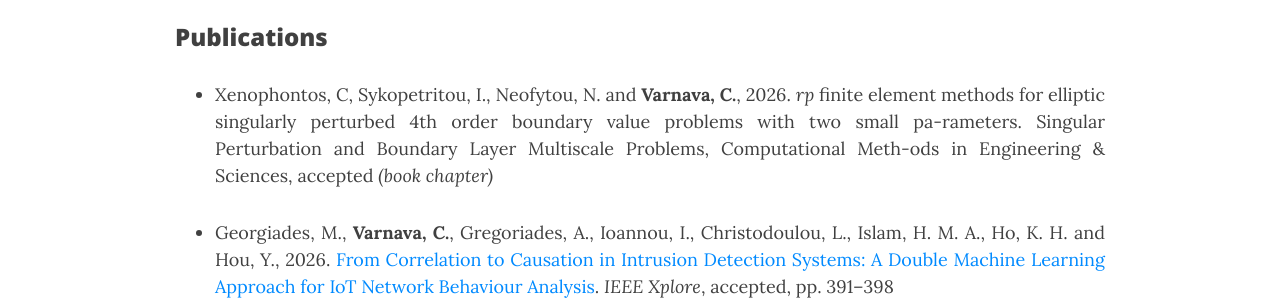
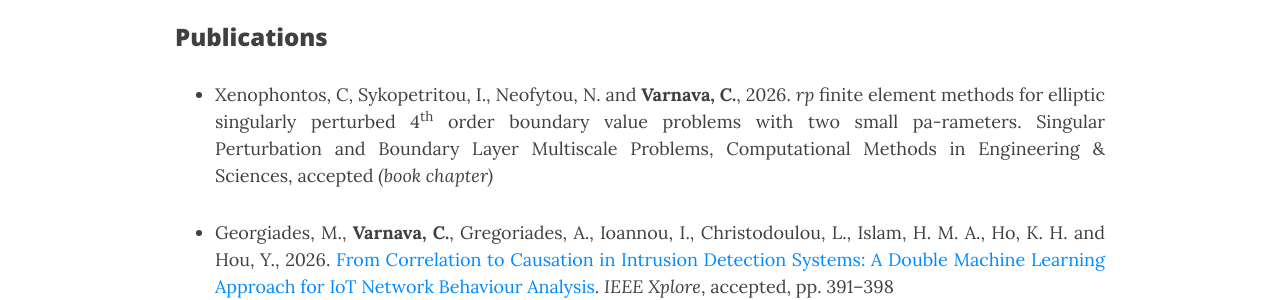
Before and after one commit to ch-var/ch-var.github.io, a Jekyll site: the page built from CV.html, in a window 1280 px wide and 900 px high, scrolled down 3299 px. Shown: the part 177-477 px from the top of the window. Built offline with Jekyll 4.4.1, drawn with Linux system fonts in a browser that asks for light colours; formulas are drawn with MathJax 3.

Commit message:
Update CV.html

```diff
--- a/CV.html
+++ b/CV.html
@@ -102,7 +102,7 @@
 <br>
 <p style="font-family: var(--header-font); font-weight: 800; line-height: 1.1; font-size: 1.5rem; margin-top: 1.25rem;">Publications</p>
 <ul>
-<li class="responsive-margin">Xenophontos, C, Sykopetritou, I., Neofytou, N. and <b>Varnava, C.</b>, 2026. <i>rp</i> finite element methods for elliptic singularly perturbed 4th order boundary value problems with two small pa-rameters. Singular Perturbation and Boundary Layer Multiscale Problems, Computational Meth-ods in Engineering & Sciences, accepted <i>(book chapter)</i></li>
+<li class="responsive-margin">Xenophontos, C, Sykopetritou, I., Neofytou, N. and <b>Varnava, C.</b>, 2026. <i>rp</i> finite element methods for elliptic singularly perturbed 4<sup>th</sup> order boundary value problems with two small pa-rameters. Singular Perturbation and Boundary Layer Multiscale Problems, Computational Methods in Engineering & Sciences, accepted <i>(book chapter)</i></li>
 <p></p>
 <li class="responsive-margin">Georgiades, M., <b>Varnava, C.</b>, Gregoriades, A., Ioannou, I., Christodoulou, L., Islam, H. M. A., Ho, K. H. and Hou, Y., 2026. <a href="https://doi.org/10.1109/DCOSS-IoT69657.2026.00071">From Correlation to Causation in Intrusion Detection Systems: A Double Machine Learning Approach for IoT Network Behaviour Analysis</a>. <i>IEEE Xplore</i>, accepted, pp. 391–398</li>
 <p></p>
```
